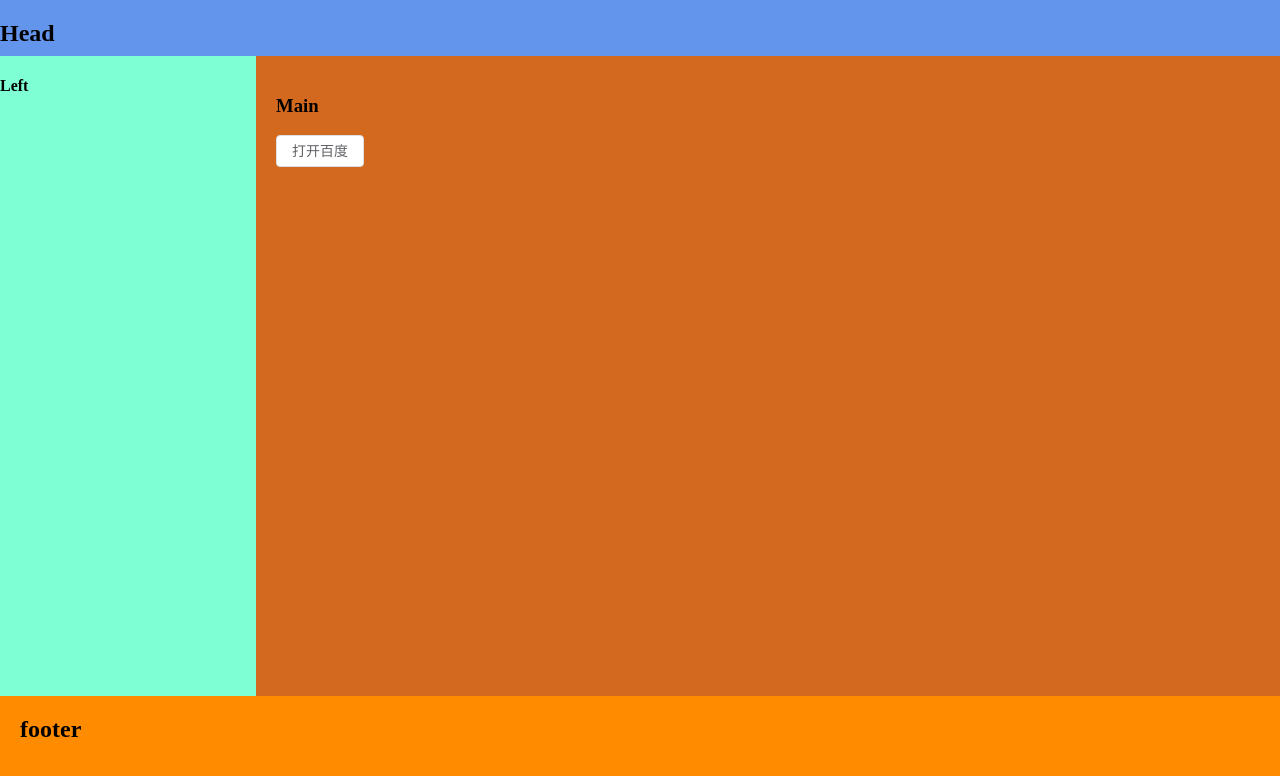
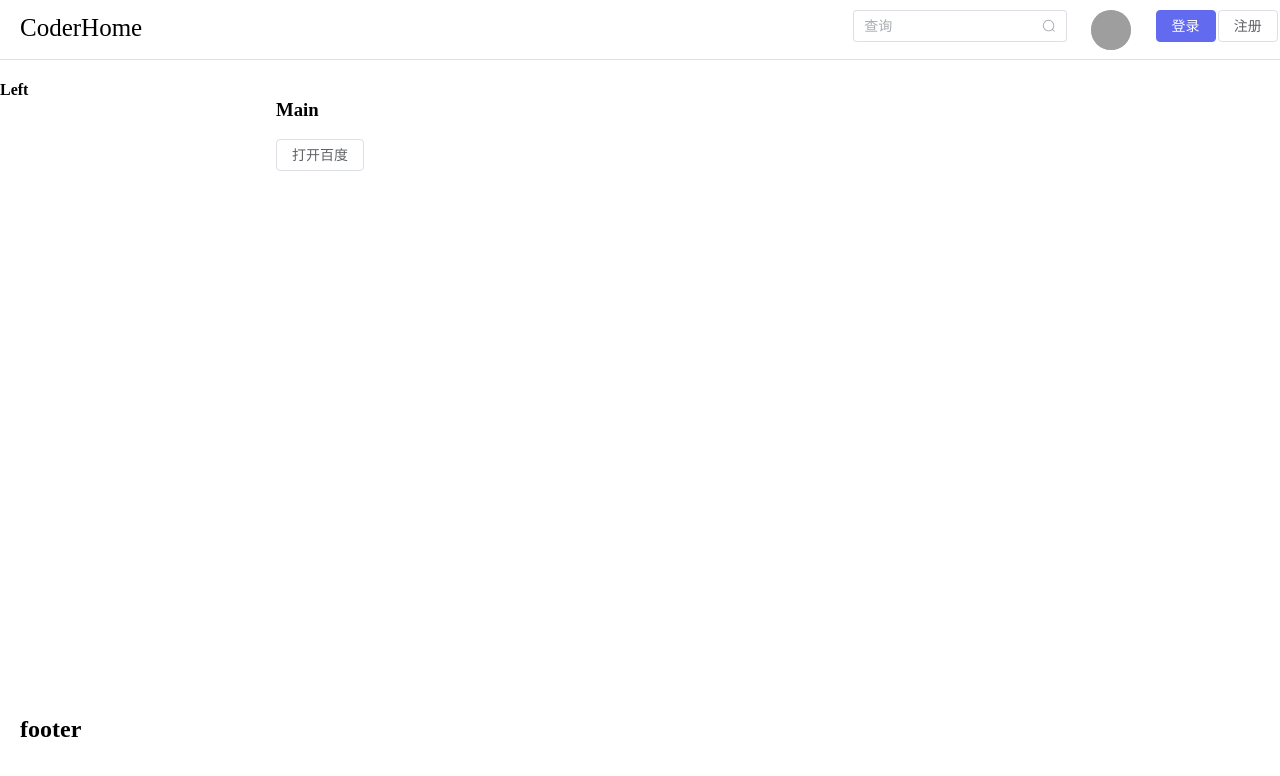
Before and after one commit to ThreadGitHub/Project, a Vue app in the folder CoderHome-web/: page / in a window 1280 px wide. Shown: the top 776 px of the page. Built offline with nearby package versions, Linux system fonts and the light colour scheme; grey boxes are pictures that could not be loaded.

Commit message:
:sparkles: 重新整理ElementPlus依赖,页面Head的简单布局

```diff
--- a/CoderHome-web/package.json
+++ b/CoderHome-web/package.json
@@ -7,10 +7,10 @@
     "build": "vue-cli-service build"
   },
   "dependencies": {
+    "@element-plus/icons-vue": "^2.0.9",
     "axios": "^0.27.2",
     "core-js": "^3.8.3",
     "element-plus": "^2.2.17",
-    "element-ui": "^2.15.10",
     "qs": "^6.11.0",
     "vue": "^3.2.13",
     "vue-router": "^4.0.3",
--- a/CoderHome-web/src/main.js
+++ b/CoderHome-web/src/main.js
@@ -2,7 +2,13 @@ import {createApp} from 'vue'
 import App from './App.vue'
 import router from './router'
 import store from './store'
-import ElementPlus from 'element-plus'
-import 'element-plus/dist/index.css'
+import ElementPlus from 'element-plus';
+import 'element-plus/dist/index.css';
 
-createApp(App).use(ElementPlus).use(store).use(router).mount('#app')
+var app = createApp(App)
+//安装Element icon
+import * as ElementPlusIconsVue from '@element-plus/icons-vue'
+for (const [key, component] of Object.entries(ElementPlusIconsVue)) {
+    app.component(key, component)
+}
+app.use(ElementPlus).use(store).use(router).mount('#app');
--- a/CoderHome-web/src/views/Index.vue
+++ b/CoderHome-web/src/views/Index.vue
@@ -40,27 +40,22 @@ export default {
 }
 
 .el-header {
-  height: 7%;
-  padding: 0;
-  background-color: cornflowerblue;
+  padding:0;
 }
 
 .el-aside {
   width: 20%;
   float: left;
   height: 100%;
-  background-color: aquamarine;
 }
 
 .el-main {
   width: 80%;
   height: 100%;
-  background-color: chocolate;
 }
 
 .el-footer {
   width: 100%;
   height: 13%;
-  background-color: darkorange;
 }
 </style>
--- a/CoderHome-web/src/views/layout/Head.vue
+++ b/CoderHome-web/src/views/layout/Head.vue
@@ -1,5 +1,32 @@
 <template>
-  <h1>Head</h1>
+  <div class="head-container">
+    <el-row class="header-row">
+      <el-col class="head-title-col" :span="4">
+        <span class="head-title">CoderHome</span>
+      </el-col>
+      <el-col :span="12">
+
+      </el-col>
+
+      <el-col :span="4" style="padding-top: 10px;">
+        <el-input placeholder="查询" suffix-icon="Search"/>
+      </el-col>
+
+      <el-col :span="4">
+        <el-row>
+          <el-col class="avatar-col" :span="10" style="text-align: center;padding-top: 10px;">
+            <el-avatar src="https://avatars.githubusercontent.com/u/32630294?s=400&u=288cd0ed64989013bd40446a5ceb387e275021c5&v=4"/>
+          </el-col>
+          <el-col :span="7" style="padding-top: 10px;">
+            <el-button color="#626aef">登录</el-button>
+          </el-col>
+          <el-col :span="7" style="padding-top: 10px;">
+            <el-button>注册</el-button>
+          </el-col>
+        </el-row>
+      </el-col>
+    </el-row>
+  </div>
 </template>
 
 <script>
@@ -9,5 +36,21 @@ export default {
 </script>
 
 <style scoped>
-
+ .head-title-col {
+   padding-top: 14px;
+   padding-left: 20px;
+ }
+ .head-title{
+   font-family: 宋体;
+   font-size: 25px;
+ }
+  .head-container {
+    width: 100%;
+    height: 100%;
+    background-color: white;
+  }
+  .header-row {
+    border-bottom: 1px solid #dcdfe6;
+    height: 100%;
+  }
 </style>
```
Also changed, not shown: CoderHome-web/src/api/test.js (line endings or trailing spaces), 1 other file (tests, documents, lock files or other folders).
